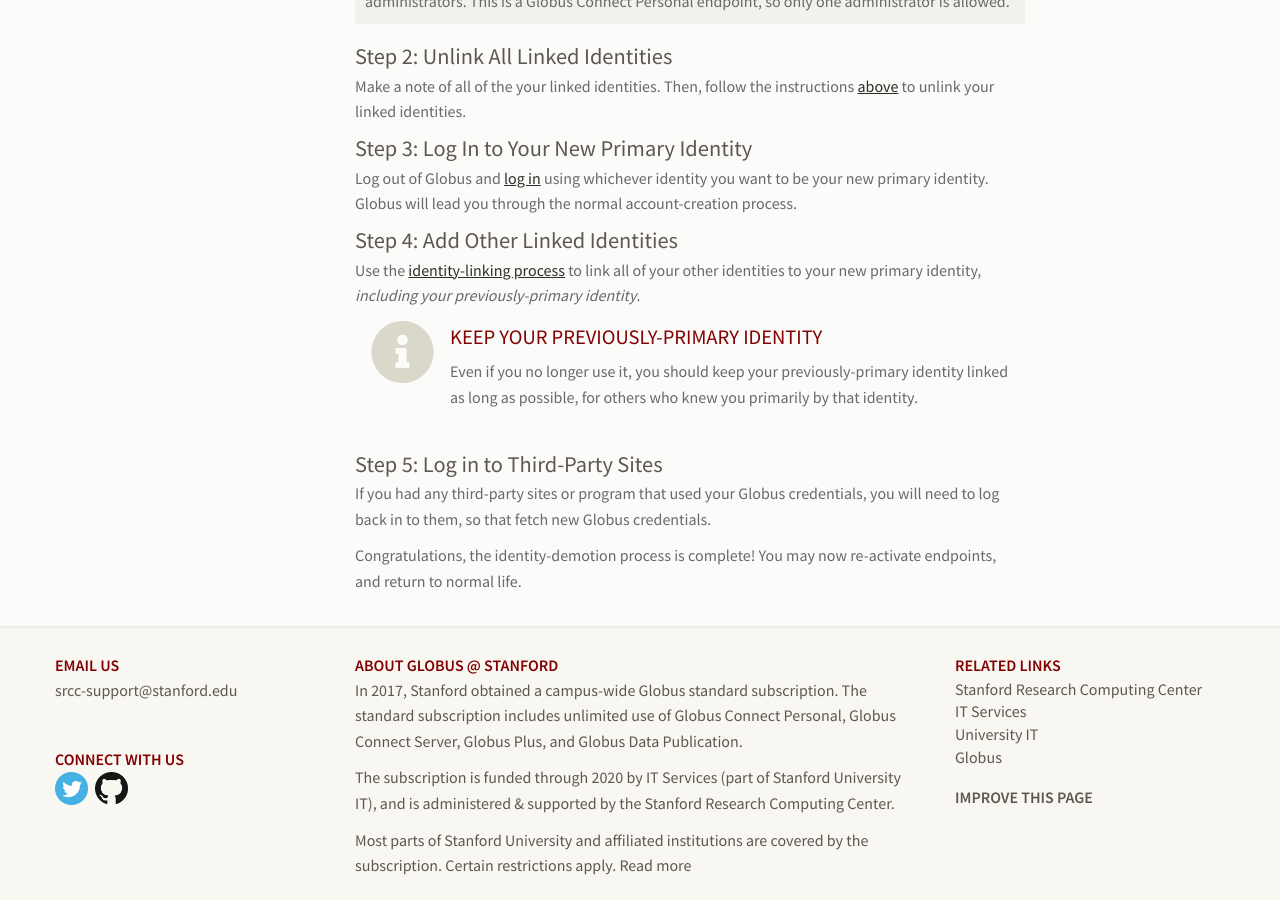
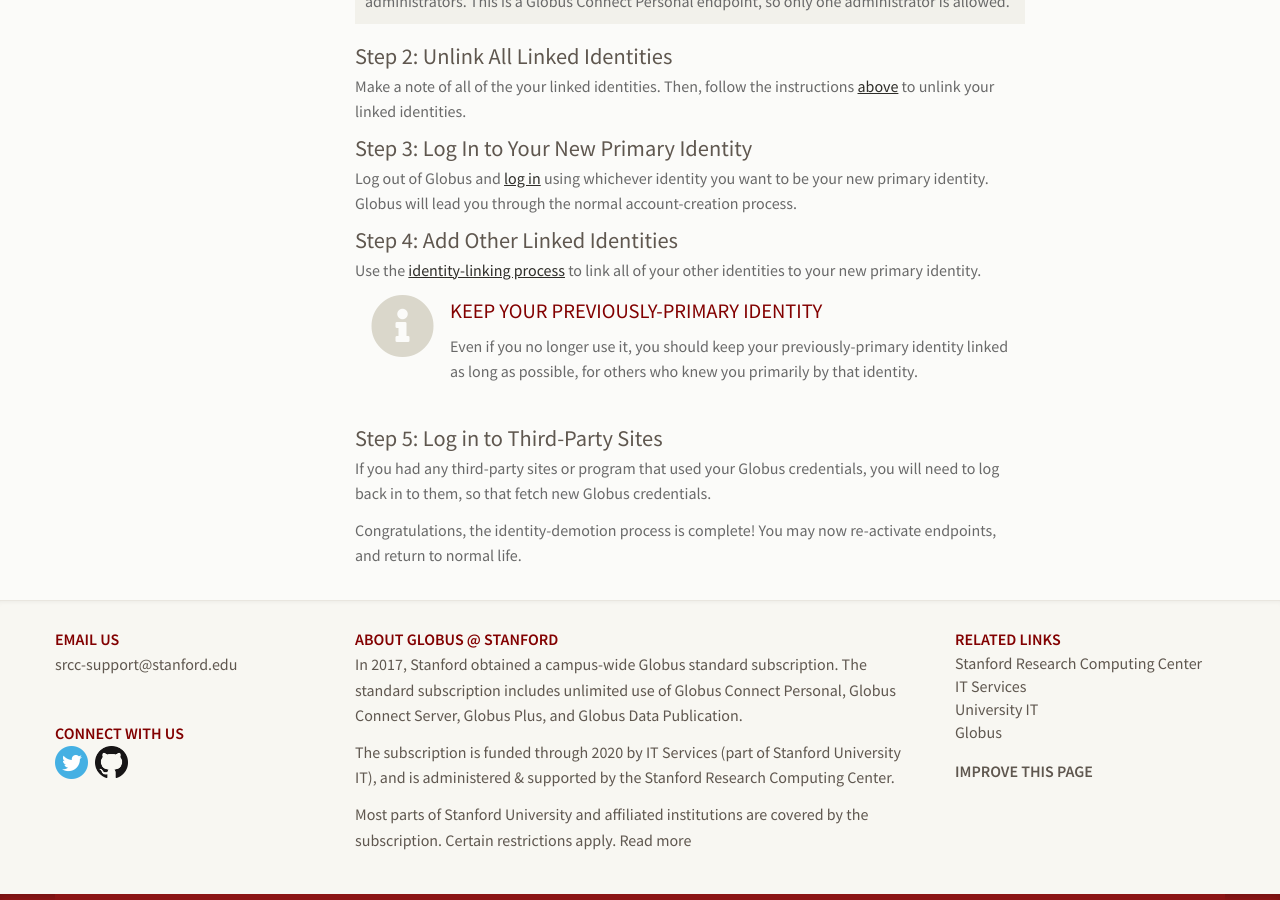
Before and after one commit to stanford-rc/globus.stanford.edu, a Jekyll site: the page built from accounts/unlink.md, in a window 1280 px wide and 900 px high, scrolled down 4522 px. Built offline with Jekyll 4.4.1, drawn with Linux system fonts in a browser that asks for light colours; nearby versions of some CDN libraries.

Commit message:
Remove redundant text

```diff
--- a/accounts/unlink.md
+++ b/accounts/unlink.md
@@ -138,8 +138,7 @@ lead you through the normal account-creation process.
 ### Step 4: Add Other Linked Identities
 
 Use the [identity-linking process]({{ "accounts/link.html" | relative_url }})
-to link all of your other identities to your new primary identity, _including
-your previously-primary identity_.
+to link all of your other identities to your new primary identity.
 
 {% include info-box.html
    header="Keep your previously-primary identity"
```
